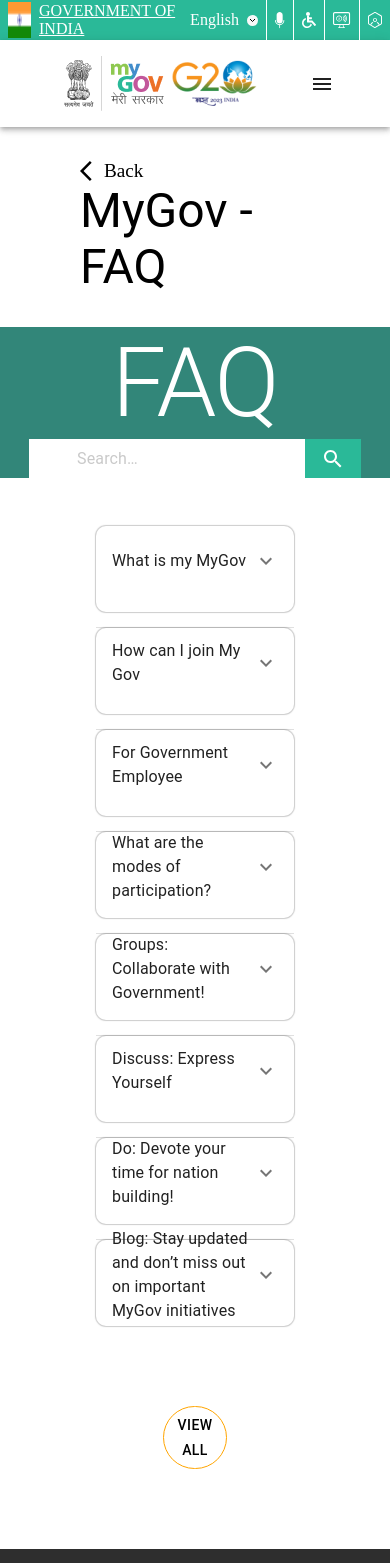
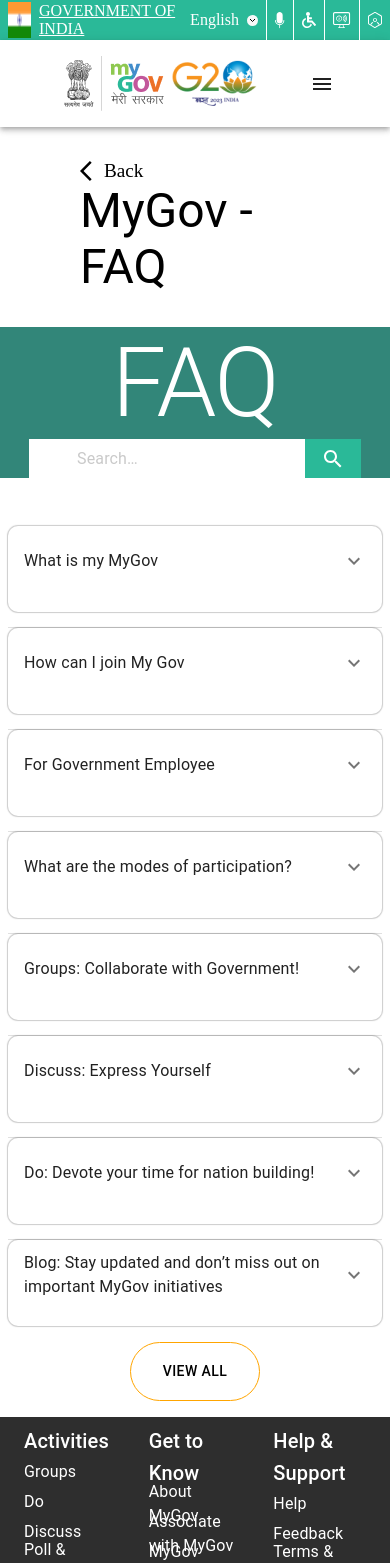
Before and after one commit to nootanlodhi/Brand-Liaison-task, a React (Vite) app: page / in a window 390 px wide. Shown: the top 1563 px of the page. Built offline with nearby package versions, Linux system fonts and the light colour scheme.

Commit message:
Fix FAQ responsiveness

```diff
--- a/src/components/FAQAccordian.tsx
+++ b/src/components/FAQAccordian.tsx
@@ -38,7 +38,7 @@
           </Accordion>
         );
       })}
-      <Stack alignItems={"center"} p={10}><Button sx={{border:"1px solid orange", color:"black", width: "20%", borderRadius:"50px"}}>View All</Button></Stack>
+      <Stack alignItems={"center"} p={{xs:2, md:10}}><Button sx={{border:"1px solid orange", color:"black", width: "auto", borderRadius:"50px", padding:"1rem 2rem"}}>View All</Button></Stack>
     </div>
   );
 };
--- a/src/pages/Home.tsx
+++ b/src/pages/Home.tsx
@@ -19,7 +19,7 @@
         </Stack>
       </Box>
       <FAQSearch/>
-      <Grid container spacing={4} pl={12} pr={12}>
+      <Grid container spacing={4} pl={{xs:1, md:12}} pr={{xs:1, md:12}}>
         <Grid item xs={12} md={8} mt={4}>
           <FAQAccordion/>
         </Grid>
```
